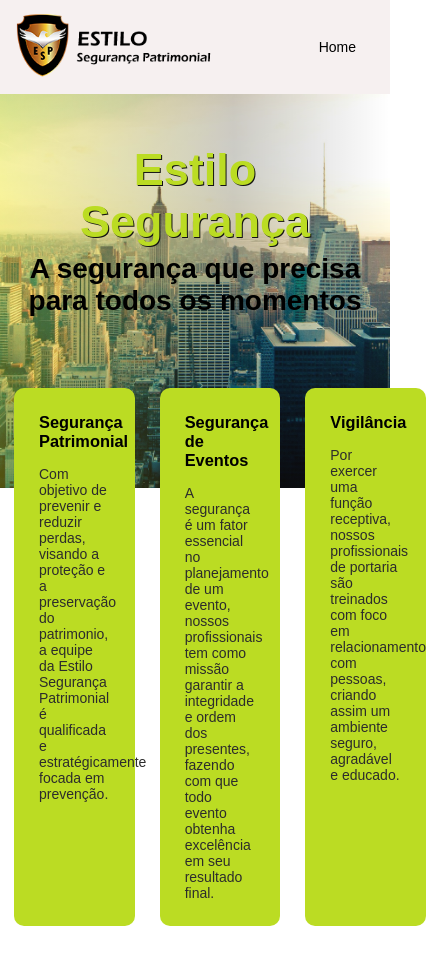
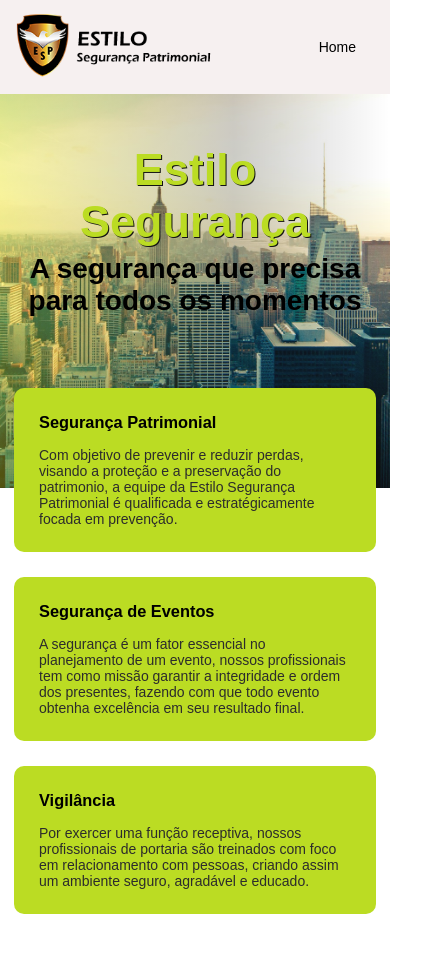
Before and after one commit to rodrigoanastacio/ESP_site, a Next.js app: page / in a window 390 px wide. Shown: the top 964 px of the page, 426 px wide, since content can reach past the window. Built offline with nearby package versions, Linux system fonts and the light colour scheme.

Commit message:
Change container and Card component mobile

```diff
--- a/src/pages/components/Cards/styles.module.scss
+++ b/src/pages/components/Cards/styles.module.scss
@@ -1,12 +1,19 @@
 .card {
   background-color: var(--yellow);
-  width: 33.33%;
+  flex: 1;
   padding: 25px;
-  z-index: 999;
+  z-index: 99;
   border-radius: 10px;
+  margin-bottom: 25px;
+
+  @media (min-width: 769px) {
+    margin-bottom: 0;
+  }
 
   & + article {
-    margin-left: 25px;
+    @media (min-width: 769px) {
+      margin-left: 25px;
+    }
   }
 
   h3 {
--- a/src/styles/globals.scss
+++ b/src/styles/globals.scss
@@ -16,7 +16,7 @@
   }
 }
 
-@media (max-width: 720px) {
+@media (max-width: 768px) {
   html {
     font-size: 87.5%;
   }
@@ -45,4 +45,9 @@
   margin: 0 auto;
   padding: 0 1rem;
   display: flex;
+  flex-direction: column;
+
+  @media (min-width: 769px) {
+    flex-direction: row;
+  }
 }
```
